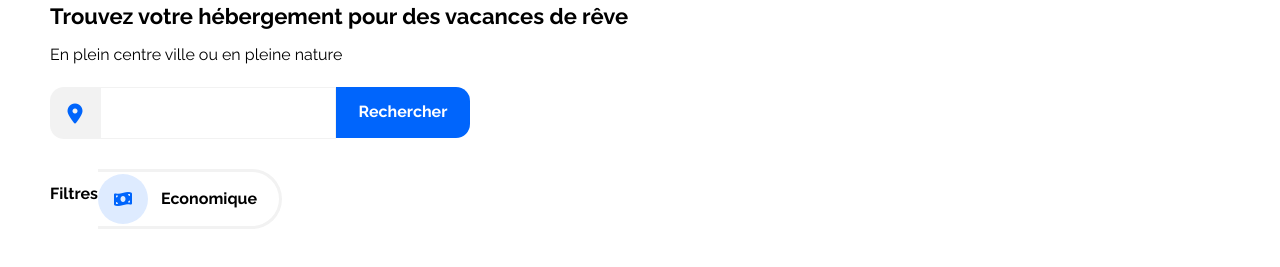
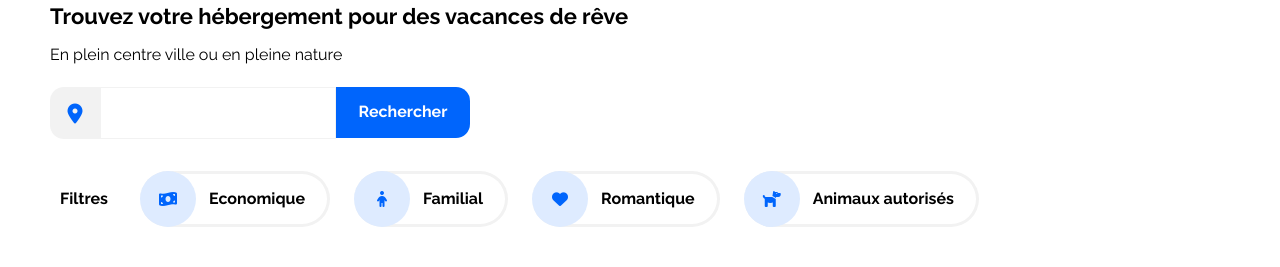
Before and after one commit to tbeloc/OC-P2-RESERVIA, a plain HTML site: page index.html in a window 1280 px wide. Shown: the part 117-384 px from the top of the page. Drawn offline with Linux system fonts and the light colour scheme.

Commit message:
Filter Done Yesssssss

```diff
--- a/index.html
+++ b/index.html
@@ -30,10 +30,12 @@
         </header>
 
         <main>
+
             <div>
                 <h3 id="main_search_title">Trouvez votre hébergement pour des vacances de rêve</h3>
                 <p id="main_search_paragraphe">En plein centre ville ou en pleine nature</p>
             </div>
+
             <div id="main_searchbar">
                 <div id="main_search_mapmarker"><i class="fas fa-map-marker-alt fa-lg"></i></div>
                 <div id="main_search_input"> <input type="search"></div>
@@ -41,12 +43,16 @@
             </div>
 
             <div id="main_filter">
-                <p id="main_filter_title">Filtres</p>
+                <div id="main_filter_title"><p id="main_filter_titlep">Filtres</p></div>
                 <div id="main_filter_eco"><div id="az"><i class="fas fa-money-bill-wave"></i></div><div><p id="main_filter_eco_title">Economique</p></div></div>
+                <div id="main_filter_eco"><div id="az"><i class="fas fa-child"></i></div><div><p id="main_filter_eco_title">Familial</p></div></div>
+                <div id="main_filter_eco"><div id="az"><i class="fas fa-heart"></i></div><div><p id="main_filter_eco_title">Romantique</p></div></div>
+                <div id="main_filter_eco"><div id="az"><i class="fas fa-dog"></i></div><div><p id="main_filter_eco_title">Animaux autorisés</p></div></div>
                 <!-- <div id="main_filter_family"><div><i class="fas fa-child"></i></div><p>Familial</p></div>
                 <div id="main_filter_love"><div><i class="fas fa-heart"></i></div><p>Romantique</p></div>
                 <div id="main_filter_animal"><div><i class="fas fa-dog"></i></div><p>Animaux autorisés</p></div> -->
             </div>
+
         </main>
 
         <footer></footer>
--- a/style.css
+++ b/style.css
@@ -36,6 +36,10 @@ ol {
 li {
     color: #0065FC;
     margin-left: 70px;
+}
+
+p {
+    margin: 0;
 }
 
 #newuser {
@@ -96,13 +100,20 @@ button {
     height: 51px;
 }
 
-#main_filter_title {
+
+#main_filter_title{
+    margin-right: 8px;
+}
+
+#main_filter_titlep {
     font-weight: bold;
 }
 
 #main_filter {
     display: flex;
+    align-items : center;
     font-weight: bold;
+    margin-left: 10px;
     margin-top: 30px;
     height: 60px;
 }
@@ -118,6 +129,10 @@ button {
     /* border-width: thin; */
     border-top-right-radius: 30px 30px;
     border-bottom-right-radius: 30px 30px;
+    border-top-left-radius: 30px 30px;
+    border-bottom-left-radius: 30px 30px;
+    margin-left: 24px;
+    height: 50px;
 }
 
 #main_filter_family{
@@ -140,8 +155,8 @@ button {
     display: flex;
     justify-content : center;
     align-items : center;
-    width: 50px;
-    height: 50px;
+    width: 56px;
+    height: 56px;
     border-radius: 50%;
     background-color: #DEEBFF;
 }
```
